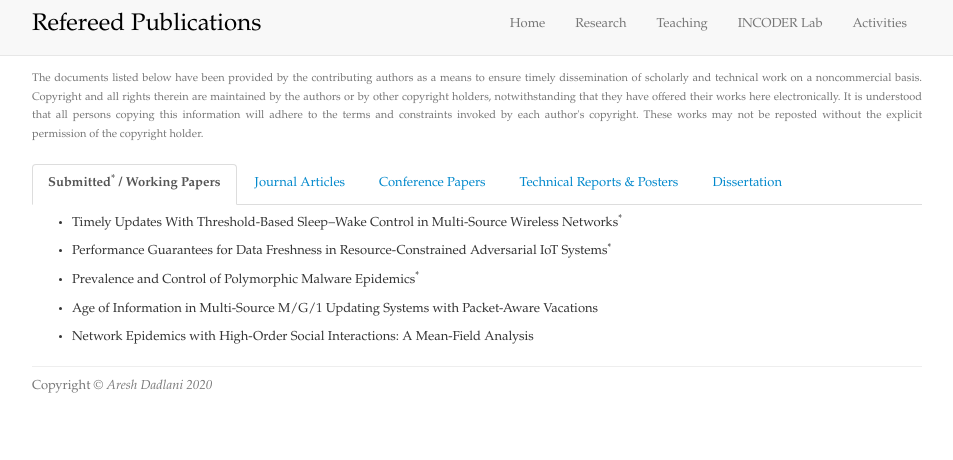
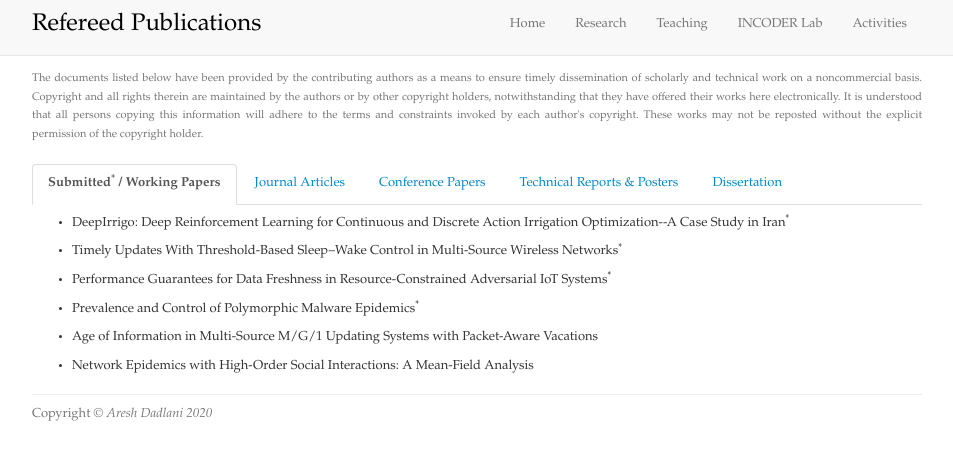
Before and after one commit to a-dadlani/a-dadlani.github.io, a plain HTML site: page publication.html in a window 1280 px wide. Shown: the whole page, without its empty margins (163-1116 px from the left). Drawn offline with nearby package versions, Linux system fonts and the light colour scheme.

Commit message:
Update publication.html
Updated publications

```diff
--- a/publication.html
+++ b/publication.html
@@ -121,11 +121,11 @@
 		   			   <ul>
 					   	   <!--<li>
 		  	    		   <p>MODRL-CS: Multi-Objective Deep Reinforcement Learning for Optimized Cell Selection in Mobile Crowdsensing<sup>&#42;</sup></p>
-						   </li>
+						   </li>-->
 
 					   	   <li>
-		  	    		   <p>Sensify: A Learning-Based Budget-Aware Task Assignment in Mobile Crowdsensing<sup>&#42;</sup></p>
-						   </li>-->
+		  	    		   <p>DeepIrrigo: Deep Reinforcement Learning for Continuous and Discrete Action Irrigation Optimization--A Case Study in Iran<sup>&#42;</sup></p>
+						   </li>
 
 						   <li>
 		  	    		   <p>Timely Updates With Threshold-Based Sleep–Wake Control in Multi-Source Wireless Networks<sup>&#42;</sup></p>
```
